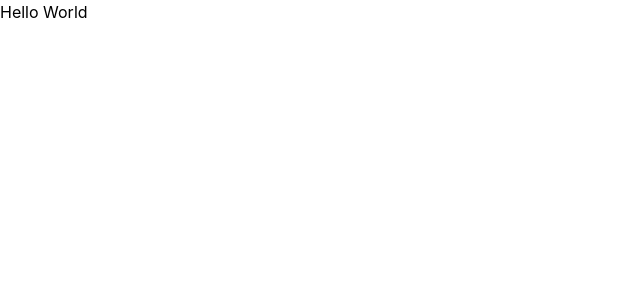
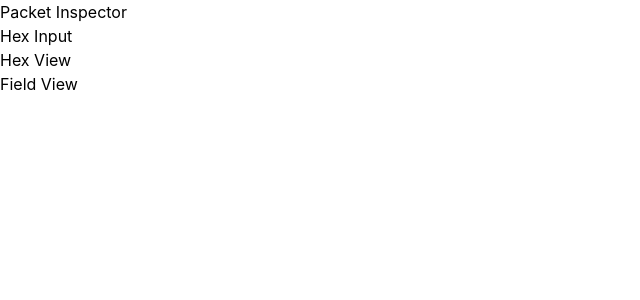
Before and after one commit to r-chua/rdm-packet-inspector, a React (Vite) app: page / in a window 1280 px wide. Shown: the top 300 px of the page, without its empty margins (0-640 px from the left). Built offline with nearby package versions, Linux system fonts and the light colour scheme.

Commit message:
feat: component skeletons

```diff
--- a/src/App.tsx
+++ b/src/App.tsx
@@ -1,7 +1,9 @@
+import { PacketInspector } from './components/PacketInspector';
+
 export function App() {
   return (
     <main>
-      <h1>Hello World</h1>
+      <PacketInspector />
     </main>
   );
 }
--- /dev/null
+++ b/src/components/FieldView.tsx
@@ -0,0 +1,3 @@
+export function FieldView() {
+  return <div>Field View</div>;
+}
--- /dev/null
+++ b/src/components/HexInput.tsx
@@ -0,0 +1,3 @@
+export function HexInput() {
+  return <div>Hex Input</div>;
+}
--- /dev/null
+++ b/src/components/HexView.tsx
@@ -0,0 +1,3 @@
+export function HexView() {
+  return <div>Hex View</div>;
+}
--- /dev/null
+++ b/src/components/PacketInspector.tsx
@@ -0,0 +1,19 @@
+import { FieldView } from './FieldView.tsx';
+import { HexInput } from './HexInput.tsx';
+import { HexView } from './HexView.tsx';
+
+export function PacketInspector() {
+  return (
+    <>
+      <div>
+        <h1>Packet Inspector</h1>
+        <HexInput />
+      </div>
+
+      <div>
+        <HexView />
+        <FieldView />
+      </div>
+    </>
+  );
+}
```
